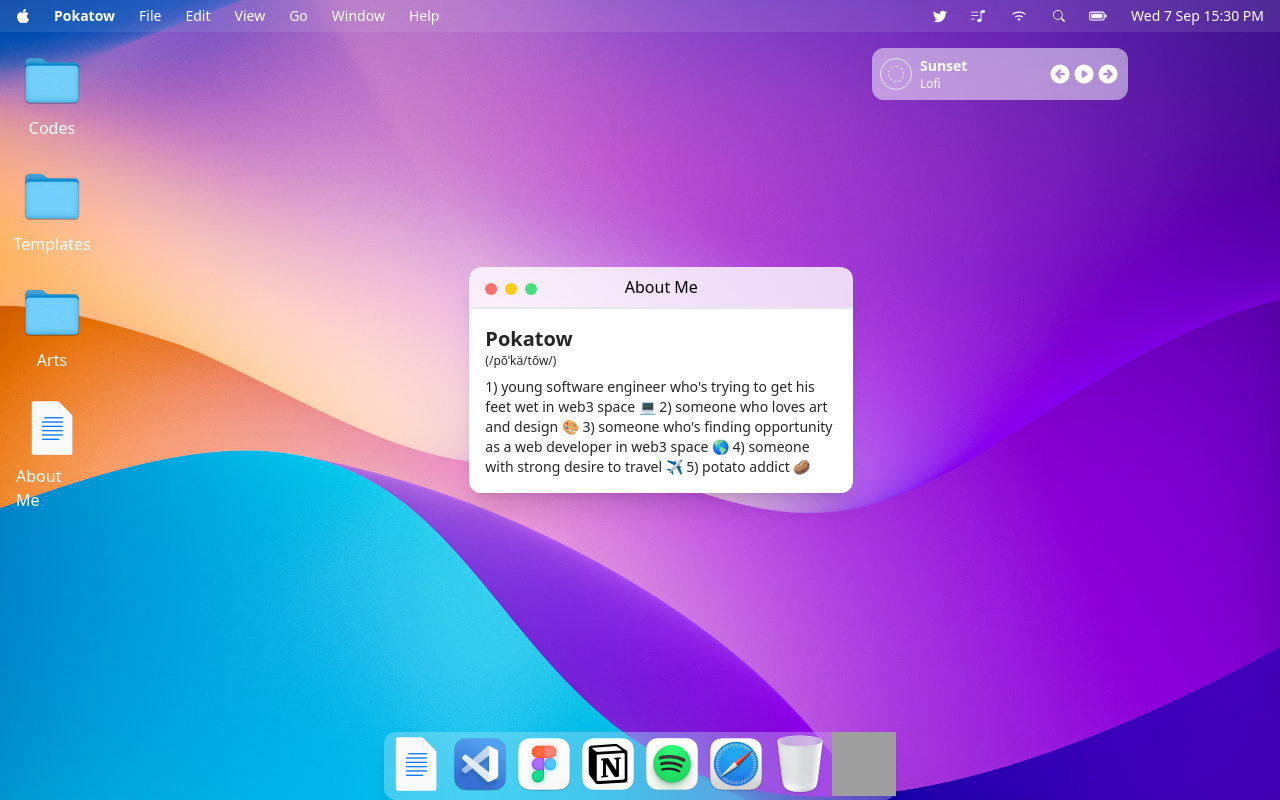
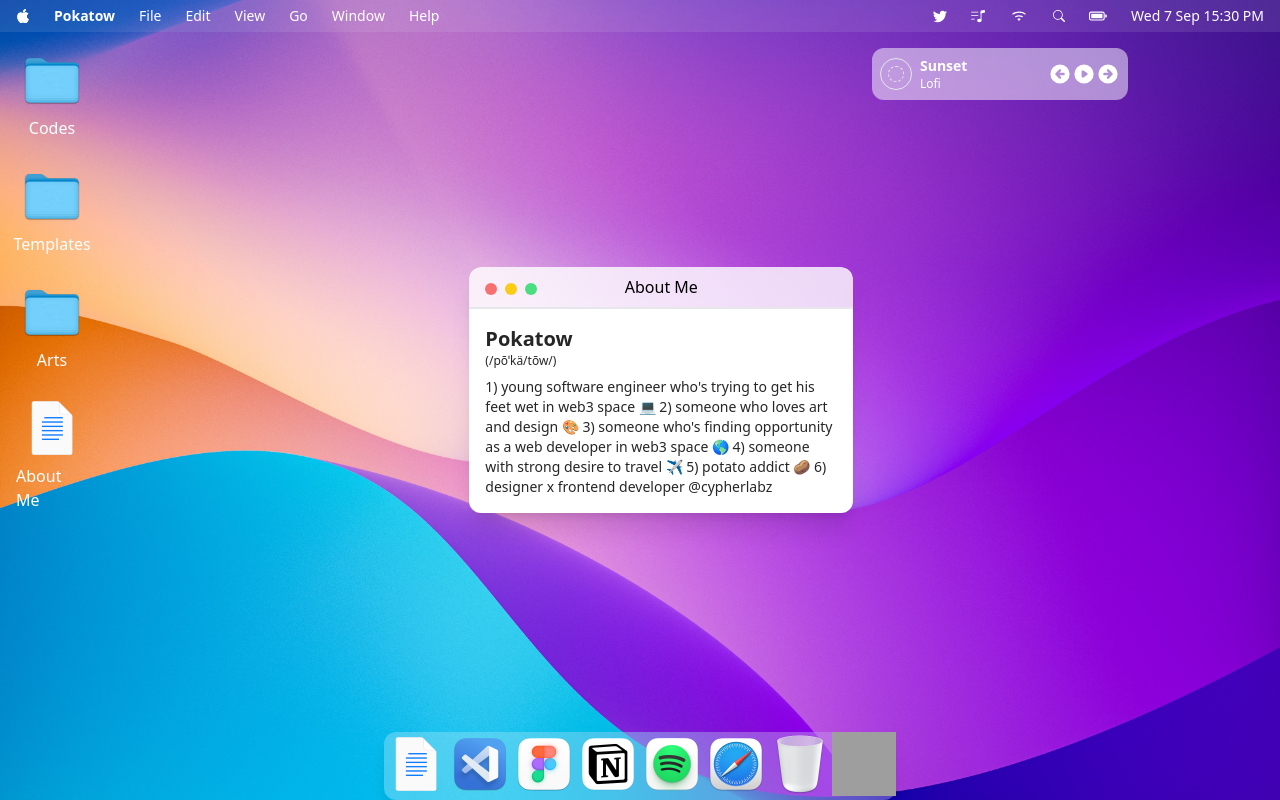
Before and after one commit to pokatow/macos-portfolio, a Next.js app: page / in a window 1280 px wide. Built offline with nearby package versions, Linux system fonts and the light colour scheme; grey boxes are pictures that could not be loaded.

Commit message:
new about

```diff
--- a/components/panels/AboutMe.tsx
+++ b/components/panels/AboutMe.tsx
@@ -9,7 +9,8 @@ const AboutMe = () => {
         1) young software engineer who's trying to get his feet wet in web3
         space 💻 2) someone who loves art and design 🎨 3) someone who's finding
         opportunity as a web developer in web3 space 🌎 4) someone with strong
-        desire to travel ✈️ 5) potato addict 🥔
+        desire to travel ✈️ 5) potato addict 🥔 6) designer x frontend developer
+        @cypherlabz
       </p>
     </div>
   )
```
